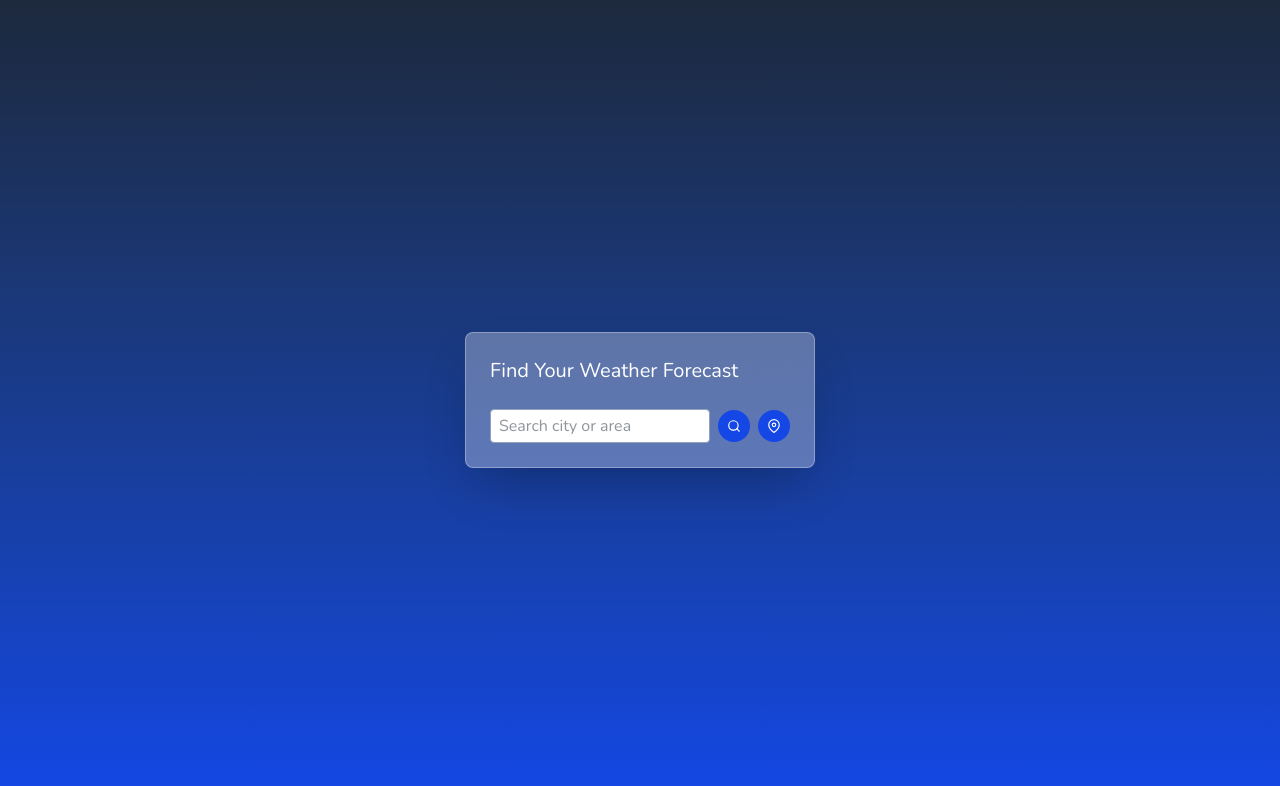
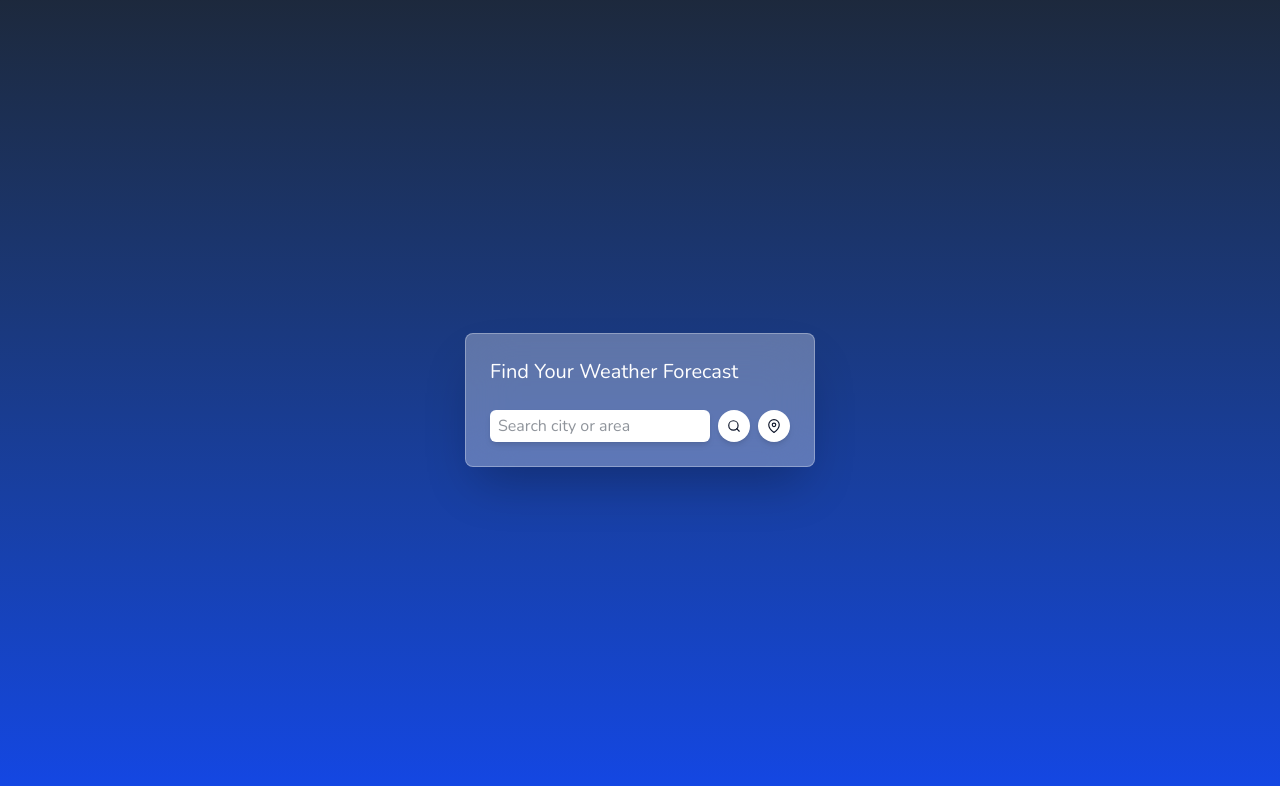
Before and after one commit to jennydigne/weather-app, a Next.js app: page / in a window 1280 px wide. Shown: the top 786 px of the page. Built offline with nearby package versions, Linux system fonts and the light colour scheme.

Commit message:
style updates

```diff
--- a/pages/index.js
+++ b/pages/index.js
@@ -68,7 +68,10 @@ export default function Home() {
       <div className="w-full min-h-screen mt-5 sm:mt-0 sm:min-h-0 sm:w-[350px] sm:w- flex flex-col sm:bg-white/30 sm:rounded-lg sm:border sm:border-white/30 sm:backdrop-blur-xl sm:shadow-2xl p-6">
         {!weather && <h2 className="text-xl mb-6 text-white">Find Your Weather Forecast</h2>}
         <div className="flex items-center">
-          <input className="w-full bg-white border border-slate-400 rounded-sm py-1 px-2 focus:border-slate-800 focus:outline-0" aria-label="search" type="text" placeholder="Search city or area"
+          <input className="w-full bg-white shadow-md rounded-md py-1 px-2 focus:outline-0"
+            aria-label="search"
+            type="text"
+            placeholder="Search city or area"
             value={city}
             onChange={(e) => {
               setCity(e.target.value);
@@ -76,12 +79,12 @@ export default function Home() {
             }} />
           <div className="flex gap-2 ml-2">
             <button title="Search"
-              className="bg-blue-700 text-white rounded-2xl flex h-8 w-8 items-center justify-center hover:bg-blue-900 hover:cursor-pointer active:scale-95 text-sm"
+              className="bg-white text-slate-900 hover:bg-white/90 shadow-md rounded-2xl flex h-8 w-8 items-center justify-center hover:cursor-pointer active:scale-95 text-sm"
               onClick={handleSearch}>
               <FiSearch />
             </button>
             <button title="Use my location"
-              className="self-start bg-blue-700 text-white rounded-2xl flex h-8 w-8 items-center justify-center hover:bg-blue-900 hover:cursor-pointer active:scale-95 text-sm"
+              className="self-start bg-white text-slate-900 hover:bg-white/90 shadow-md rounded-2xl flex h-8 w-8 items-center justify-center hover:cursor-pointer active:scale-95 text-sm"
               onClick={getCurrentLocationWeather}>
               <FiMapPin />
             </button>
```
